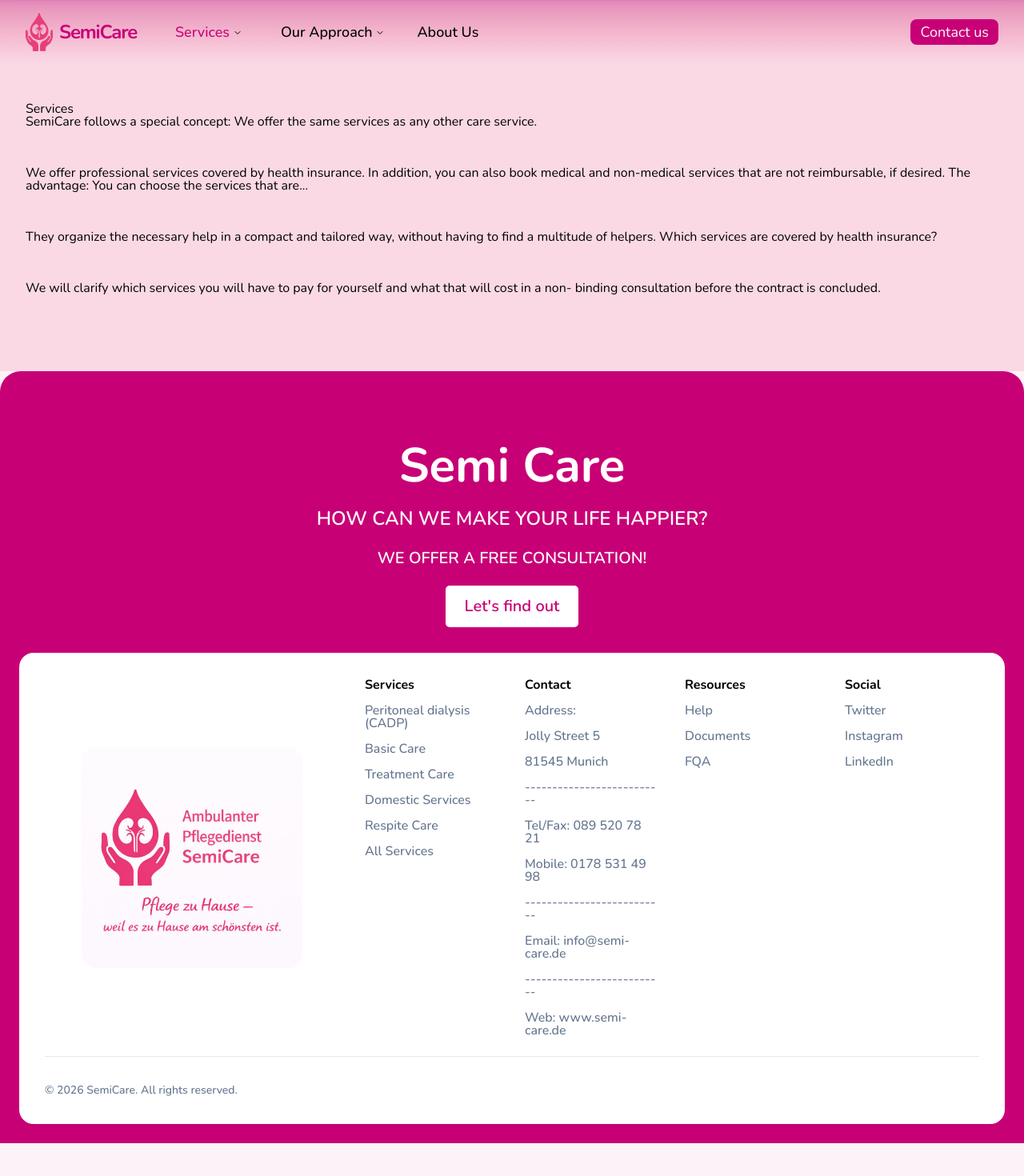
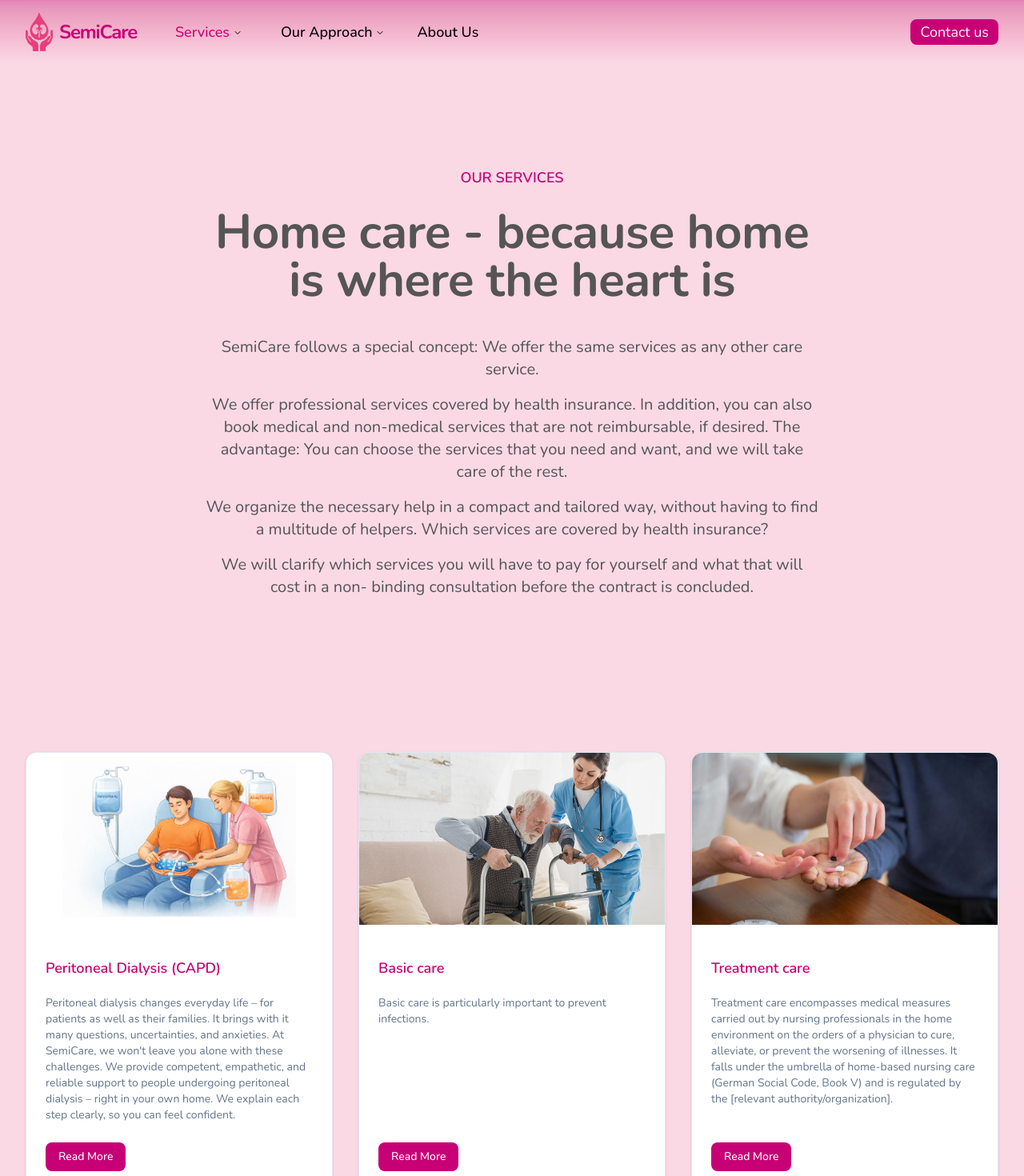
Before and after one commit to sinissto/semi-care-app, a React (Vite) app: page /services in a window 1280 px wide. Shown: the top 1470 px of the page at 80% size. Before the commit the page ends 1429 px from the top, so only its background shows below. Built offline with nearby package versions, Linux system fonts and the light colour scheme.

Commit message:
Services page - Heading section with following list of Cards of available Services

```diff
--- /dev/null
+++ b/src/components/services/ServiceCard.jsx
@@ -0,0 +1,43 @@
+import {
+  Card,
+  CardAction,
+  CardDescription,
+  CardFooter,
+  CardHeader,
+  CardTitle,
+} from "@/components/ui/card";
+import { Link } from "react-router";
+
+const ServiceCard = ({ url, image, title, description }) => {
+  return (
+    <Link to={url} className={"group h-full w-full"}>
+      <Card className="relative mx-auto w-full h-full pt-0 overflow-hidden transition-shadow duration-200 group-hover:shadow-md">
+        {/* <div className="absolute inset-0 z-30 aspect-video bg-black/35" /> */}
+        <img
+          src={image}
+          alt="Service image"
+          className="relative z-20 aspect-video w-full object-cover transition-transform duration-300 group-hover:scale-105"
+        />
+        <CardHeader className={"flex-1"}>
+          {/*<CardAction>*/}
+          {/*  /!* <Badge variant="secondary">Featured</Badge> *!/*/}
+          {/*</CardAction>*/}
+          <CardTitle className={"text-lg text-primary mt-4 mb-3"}>
+            {title}
+          </CardTitle>
+          <CardDescription>{description}</CardDescription>
+        </CardHeader>
+        <CardFooter className={"mt-auto"}>
+          <button
+            className="inline-flex items-center justify-center rounded-md bg-primary px-4 py-2 text-sm font-medium text-white transition-colors duration-200 group-hover:bg-primary/90"
+            type="button"
+          >
+            Read More
+          </button>
+        </CardFooter>
+      </Card>
+    </Link>
+  );
+};
+
+export default ServiceCard;
--- /dev/null
+++ b/src/components/services/ServicesHero.jsx
@@ -0,0 +1,99 @@
+import { ArrowRight } from "lucide-react";
+
+import { cn } from "@/lib/utils";
+import { Button } from "@/components/ui/button";
+import { Link } from "react-router";
+
+import heroImg from "@/assets/images/hero.png";
+import { useAppContext } from "@/hooks/useAppContext";
+
+const ServicesHero = ({
+  // badge = "Your Website Builder",
+  heading = "Home care - because home is where the heart is",
+  description = "Quality-assured home care and medical services in accordance with\n" +
+    "            recognized healthcare standards. Focuses on safety, reliability, and\n" +
+    "            preserving independence, while supporting families through clear\n" +
+    "            communication and trusted care.",
+
+  buttons = {
+    primary: {
+      text: "Contact Us",
+      url: "/contact",
+    },
+    secondary: {
+      text: "About Us",
+      url: "/about",
+    },
+  },
+
+  image = {
+    src: "https://deifkwefumgah.cloudfront.net/shadcnblocks/block/placeholder-1.svg",
+    alt: "HeroOLD section demo image showing interface components",
+  },
+
+  className,
+}) => {
+  const { services } = useAppContext();
+  console.log(services);
+
+  return (
+    <section
+      className={cn("bg-primary-tint px-8 py-32 mx-auto max-w-8xl", className)}
+    >
+      <div className="container mx-auto">
+        <div className="flex items-center justify-center gap-6 ">
+          <div className=" flex flex-col items-center text-center">
+            <p
+              className={
+                "text-lg text-primary text-center uppercase font-semibold mb-6"
+              }
+            >
+              {services.label}
+            </p>
+            <h1 className="text-5xl/[1.05] text-grey-primary font-primary font-bold -tracking-[0.5px] mb-10 lg:text-6xl max-w-3xl">
+              {services.title}
+            </h1>
+            {services.description.map((description, index) => (
+              <p
+                key={index}
+                className="max-w-3xl text-xl/normal text-grey-primary mb-4 lg:text-xl "
+              >
+                {description}
+              </p>
+            ))}
+
+            {/*<div className="flex w-full flex-col justify-center gap-2 sm:flex-row lg:justify-start">*/}
+            {/*  {buttons.primary && (*/}
+            {/*    <Button asChild className="w-full sm:w-auto">*/}
+            {/*      <Link*/}
+            {/*        to={buttons.primary.url}*/}
+            {/*        className={*/}
+            {/*          "text-xl bg-primary text-white inline-block py-4 px-8 rounded-lg mr-4 hover:bg-primary-shade active:scale-[0.98] transition-colors duration-300"*/}
+            {/*        }*/}
+            {/*      >*/}
+            {/*        {buttons.primary.text}*/}
+            {/*      </Link>*/}
+            {/*    </Button>*/}
+            {/*  )}*/}
+            {/*  {buttons.secondary && (*/}
+            {/*    <Button asChild variant="outline" className="w-full sm:w-auto ">*/}
+            {/*      <Link*/}
+            {/*        to={buttons.secondary.url}*/}
+            {/*        className={*/}
+            {/*          "text-xl bg-primary-tint text-grey-primary inline-block py-4 px-8 rounded-lg hover:bg-primary-tint hover:inset-ring-3 hover:inset-ring-white active:scale-[0.98] transition-colors duration-300"*/}
+            {/*        }*/}
+            {/*      >*/}
+            {/*        {buttons.secondary.text}*/}
+            {/*        <ArrowRight className="size-4" />*/}
+            {/*      </Link>*/}
+            {/*    </Button>*/}
+            {/*  )}*/}
+            {/*</div>*/}
+          </div>
+        </div>
+      </div>
+    </section>
+  );
+};
+
+export { ServicesHero };
--- /dev/null
+++ b/src/components/services/ServicesList.jsx
@@ -0,0 +1,43 @@
+import Section from "@/layout/Section";
+import { Link } from "react-router";
+import {
+  Card,
+  CardAction,
+  CardDescription,
+  CardFooter,
+  CardHeader,
+  CardTitle,
+} from "@/components/ui/card";
+import basic_care_img from "@/assets/images/basic_care.jpeg";
+import respite_care_img from "@/assets/images/respite_care_woman.jpg";
+import domestic_service_img from "@/assets/images/domestic_care.jpg";
+import { useAppContext } from "@/hooks/useAppContext";
+import ServiceCard from "@/components/services/ServiceCard";
+
+const ServicesList = () => {
+  const { services } = useAppContext().services;
+
+  console.log(services);
+
+  return (
+    <Section>
+      <div
+        className={
+          "w-full grid grid-cols-1 md:grid-cols-2 lg:grid-cols-3 gap-8 mb-8"
+        }
+      >
+        {services.map((service, index) => (
+          <ServiceCard
+            key={index}
+            url={service.url}
+            image={service.images.at(0)}
+            title={service.title}
+            description={service.description.at(0)}
+          />
+        ))}
+      </div>
+    </Section>
+  );
+};
+
+export default ServicesList;
--- a/src/components/ui/card.jsx
+++ b/src/components/ui/card.jsx
@@ -8,7 +8,7 @@
       data-slot="card"
       className={cn(
         "bg-card text-card-foreground flex flex-col gap-6 rounded-xl border py-6 shadow-sm",
-        className,
+        className
       )}
       {...props}
     />
@@ -20,8 +20,8 @@
     <div
       data-slot="card-header"
       className={cn(
-        "@container/card-header grid auto-rows-min grid-rows-[auto_auto] items-start gap-2 px-6 has-data-[slot=card-action]:grid-cols-[1fr_auto] [.border-b]:pb-6",
-        className,
+        "@container/card-header grid auto-rows-min grid-rows-[auto_1fr] items-start gap-2 px-6 has-data-[slot=card-action]:grid-cols-[1fr_auto] [.border-b]:pb-6",
+        className
       )}
       {...props}
     />
@@ -42,7 +42,7 @@
   return (
     <div
       data-slot="card-description"
-      className={cn("text-muted-foreground text-sm", className)}
+      className={cn("text-muted-foreground text-sm ", className)}
       {...props}
     />
   );
@@ -54,7 +54,7 @@
       data-slot="card-action"
       className={cn(
         "col-start-2 row-span-2 row-start-1 self-start justify-self-end",
-        className,
+        className
       )}
       {...props}
     />
--- a/src/pages/ServicesPage.jsx
+++ b/src/pages/ServicesPage.jsx
@@ -1,22 +1,14 @@
 import { useAppContext } from "@/hooks/useAppContext";
-import Section from "@/layout/Section";
+
+import { ServicesHero } from "@/components/services/ServicesHero";
+import ServicesList from "@/components/services/ServicesList";
 
 const ServicesPage = () => {
-  const { services } = useAppContext();
-
-  console.log(services);
-
   return (
-    <Section>
-      <h1>{services.title}</h1>
-      {services.description.map((desc) => {
-        return (
-          <p key={desc.id} className={"mb-12"}>
-            {desc}
-          </p>
-        );
-      })}
-    </Section>
+    <>
+      <ServicesHero />
+      <ServicesList />
+    </>
   );
 };
 
--- a/src/store/data.js
+++ b/src/store/data.js
@@ -20,11 +20,12 @@
 const data = {
   services: {
     id: 1,
-    title: "Services",
+    label: "Our Services",
+    title: "Home care - because home is where the heart is",
     description: [
       "SemiCare follows a special concept: We offer the same services as any other care service.",
-      "We offer professional services covered by health insurance. In addition, you can also book medical and non-medical services that are not reimbursable, if desired. The advantage: You can choose the services that are...",
-      "They organize the necessary help in a compact and tailored way, without having to find a multitude of helpers. Which services are covered by health insurance?",
+      "We offer professional services covered by health insurance. In addition, you can also book medical and non-medical services that are not reimbursable, if desired. The advantage: You can choose the services that you need and want, and we will take care of the rest. ",
+      "We organize the necessary help in a compact and tailored way, without having to find a multitude of helpers. Which services are covered by health insurance?",
       "We will clarify which services you will have to pay for yourself and what that will cost in a non- binding consultation before the contract is concluded.",
     ],
 
@@ -35,9 +36,9 @@
         icon: Cross,
         url: "/services/peritoneal-dialysis",
         description: [
+          "Peritoneal dialysis changes everyday life – for patients as well as their families. It brings with it many questions, uncertainties, and anxieties. At SemiCare, we won't leave you alone with these challenges. We provide competent, empathetic, and reliable support to people undergoing peritoneal dialysis – right in your own home. We explain each step clearly, so you can feel confident.",
           "Peritoneal dialysis is a kidney replacement therapy used to remove toxins and excess water from the blood in patients with chronic kidney failure. Unlike hemodialysis, this process takes place inside the body, utilizing the body's own peritoneum (the lining of the abdominal cavity) as a filter.",
           'A special dialysis solution is introduced via a catheter permanently implanted in the abdominal cavity. The peritoneum acts as a "semi-permeable" membrane through which waste products from the blood pass into the solution.',
-          "Peritoneal dialysis changes everyday life – for patients as well as their families. It brings with it many questions, uncertainties, and anxieties. At SemiCare, we won't leave you alone with these challenges. We provide competent, empathetic, and reliable support to people undergoing peritoneal dialysis – right in your own home. We explain each step clearly, so you can feel confident.",
           "Our services include the following:",
         ],
         serviceList: [
```
